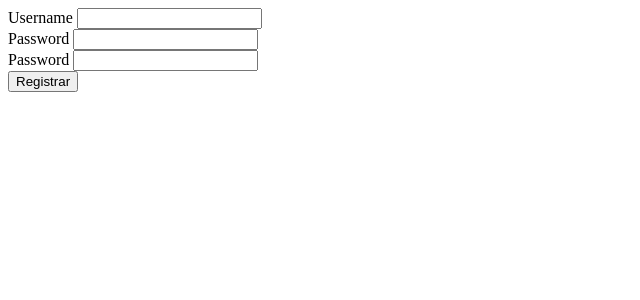
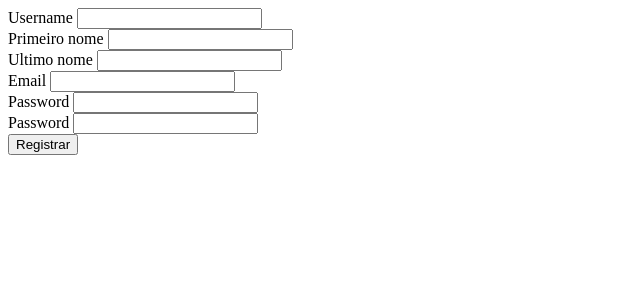
Before and after one commit to higorcastro17/Projeto_WebII, a Django app: template contas/templates/cadastrar.html in a window 1280 px wide. Shown: the top 300 px of the page, without its empty margins (0-640 px from the left). Run offline with Django 3.2, Linux system fonts and the light colour scheme; the template is opened without the code that fills it, so the values that code supplies are empty, except form fields; form fields are guessed from the names that the template uses; parts of the project's set-up code (start-up, migrations or seed data) failed here and were passed over.

Commit message:
Atualizando

```diff
--- a/contas/templates/cadastrar.html
+++ b/contas/templates/cadastrar.html
@@ -1,11 +1,24 @@
 <form method="POST">
     {% csrf_token %}
     {{form.username.label_tag}}
-    {{form.username}}<br>
+    {{form.username}}{{form.username.help_text}} <br>
+
+    {{form.primeiro_nome.label_tag}}
+    {{form.primeiro_nome}}
+    {{form.primeiro_nome.help_text}}<br>
+
+    {{form.ultimo_nome.label_tag}}
+    {{form.ultimo_nome}}
+    {{form.ultimo_nome.help_text}}<br>
+
+    {{form.email.label_tag}}
+    {{form.email}}
+    {{form.email.help_text}}<br>
+
 
 
     {{form.password1.label_tag}}
-    {{form.password1}}<br>
+    {{form.password1}} {{form.password1.help_text}}<br>
 
 
 
```
Also changed, not shown: contas/forms.py (added, +24 -0 lines), contas/views.py (+4 -3 lines), db.sqlite3.
